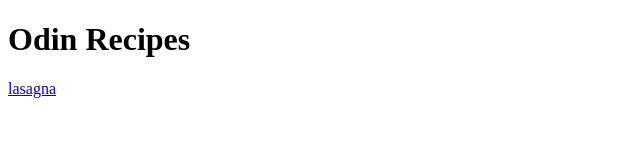
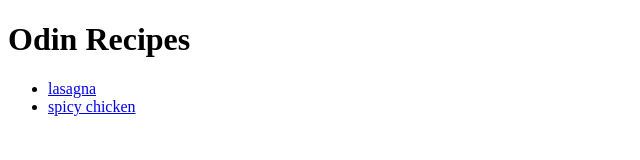
Before and after one commit to R-ia/odin-recipes, a plain HTML site: page index.html in a window 1280 px wide. Shown: the whole page, without its empty margins (0-640 px from the left). Drawn offline with Linux system fonts and the light colour scheme.

Commit message:
add list of recipes

```diff
--- a/index.html
+++ b/index.html
@@ -8,6 +8,10 @@
 </head>
 <body>
     <h1>Odin Recipes</h1>
-    <a href="recipes/lasagna.html">lasagna</a>
+    <ul>
+    <li><a href="recipes/lasagna.html">lasagna</a></li>
+    <li><a href="recipes/spicy-chiken.html">spicy chicken</a></li>
+
+    </ul>
 </body>
 </html>
```
